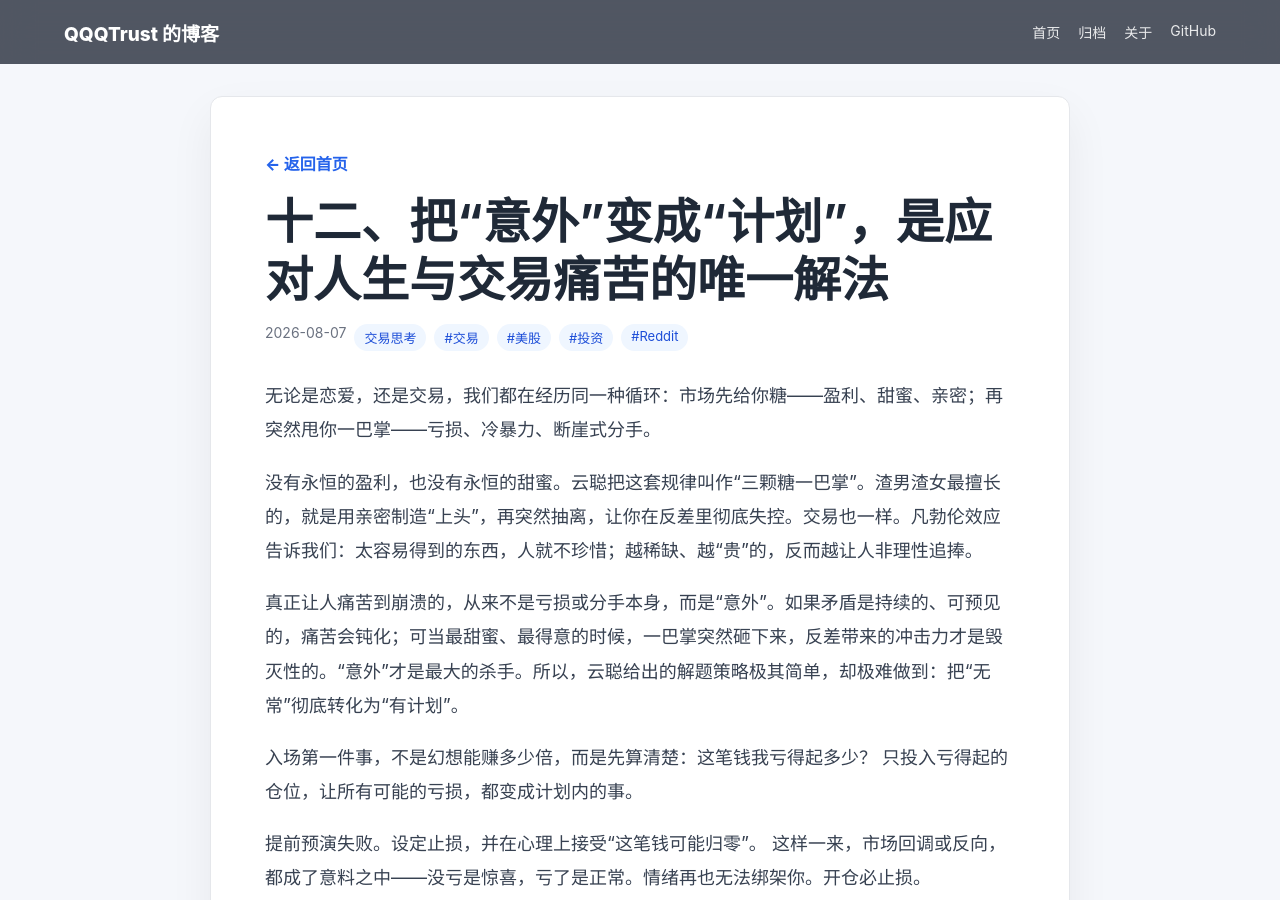
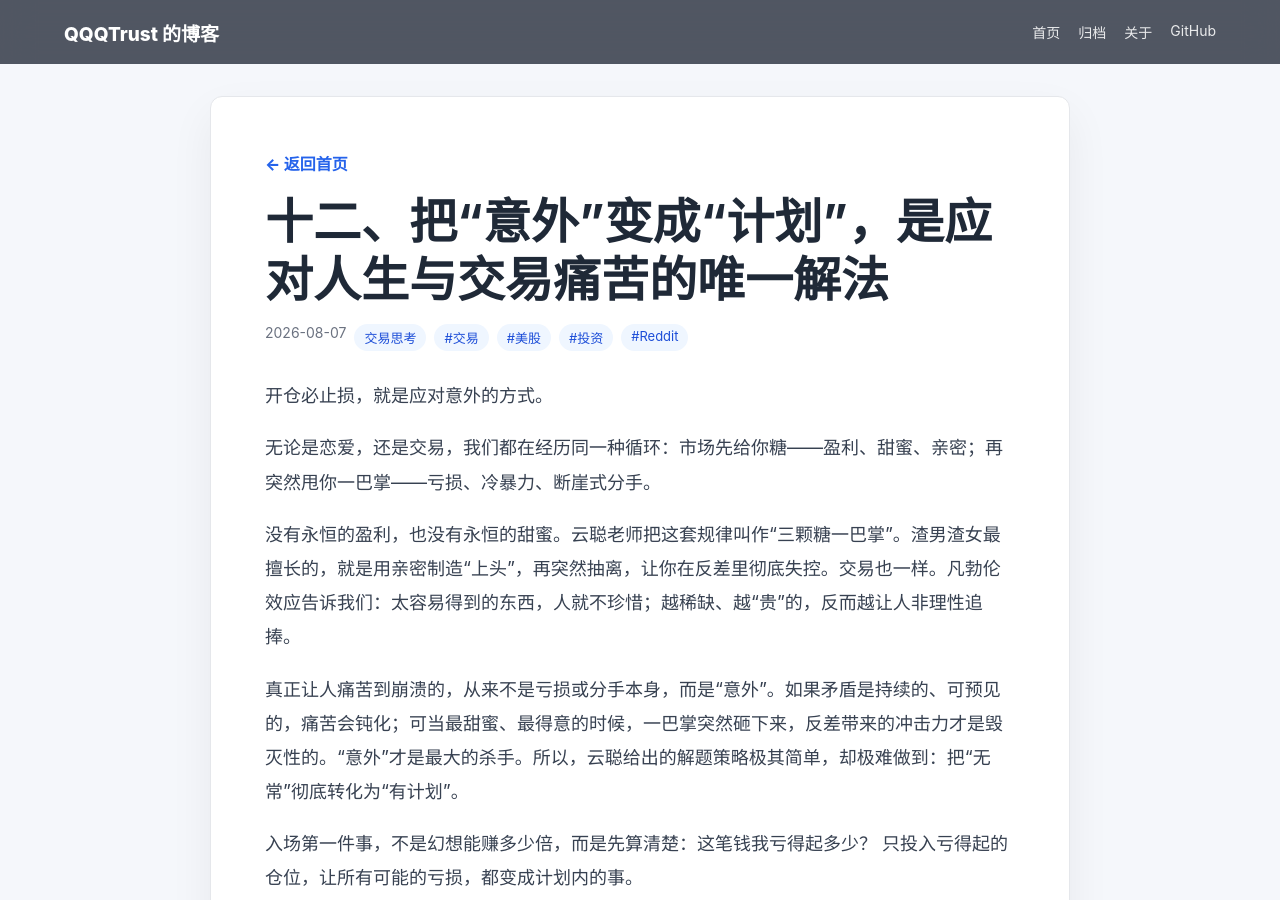
Before and after one commit to QQQTrust/QQQTrust.github.io, a Jekyll site: the page built from _posts/2026-08-07-reddit-1vhorvt.md, in a window 1280 px wide and 900 px high. Built offline with Jekyll 4.4.1, drawn with Linux system fonts in a browser that asks for light colours.

Commit message:
Update 2026-08-07-reddit-1vhorvt.md

```diff
--- a/_posts/2026-08-07-reddit-1vhorvt.md
+++ b/_posts/2026-08-07-reddit-1vhorvt.md
@@ -8,10 +8,11 @@ tags: [交易, 美股, 投资, Reddit]
 source: "https://www.reddit.com/user/QQQTrust/comments/1vhorvt/%E6%8A%8A%E6%84%8F%E5%A4%96%E5%8F%98%E6%88%90%E8%AE%A1%E5%88%92%E6%98%AF%E5%BA%94%E5%AF%B9%E4%BA%BA%E7%94%9F%E4%B8%8E%E4%BA%A4%E6%98%93%E7%97%9B%E8%8B%A6%E7%9A%84%E5%94%AF%E4%B8%80%E8%A7%A3%E6%B3%95/"
 reddit_id: "1vhorvt"
 ---
+开仓必止损，就是应对意外的方式。
 
 无论是恋爱，还是交易，我们都在经历同一种循环：市场先给你糖——盈利、甜蜜、亲密；再突然甩你一巴掌——亏损、冷暴力、断崖式分手。
 
-没有永恒的盈利，也没有永恒的甜蜜。云聪把这套规律叫作“三颗糖一巴掌”。渣男渣女最擅长的，就是用亲密制造“上头”，再突然抽离，让你在反差里彻底失控。交易也一样。凡勃伦效应告诉我们：太容易得到的东西，人就不珍惜；越稀缺、越“贵”的，反而越让人非理性追捧。
+没有永恒的盈利，也没有永恒的甜蜜。云聪老师把这套规律叫作“三颗糖一巴掌”。渣男渣女最擅长的，就是用亲密制造“上头”，再突然抽离，让你在反差里彻底失控。交易也一样。凡勃伦效应告诉我们：太容易得到的东西，人就不珍惜；越稀缺、越“贵”的，反而越让人非理性追捧。
 
 真正让人痛苦到崩溃的，从来不是亏损或分手本身，而是“意外”。如果矛盾是持续的、可预见的，痛苦会钝化；可当最甜蜜、最得意的时候，一巴掌突然砸下来，反差带来的冲击力才是毁灭性的。“意外”才是最大的杀手。所以，云聪给出的解题策略极其简单，却极难做到：把“无常”彻底转化为“有计划”。
 
```
